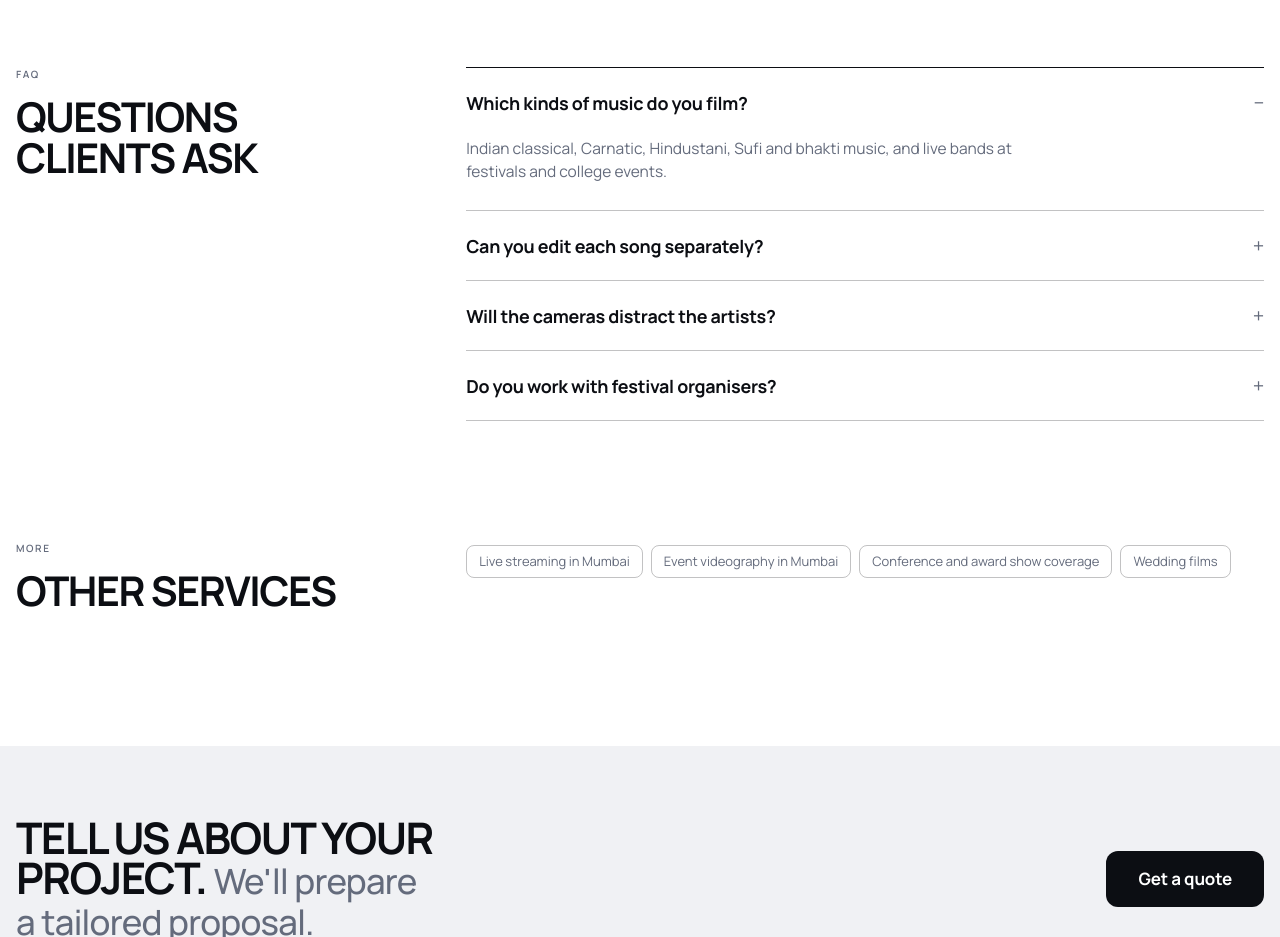
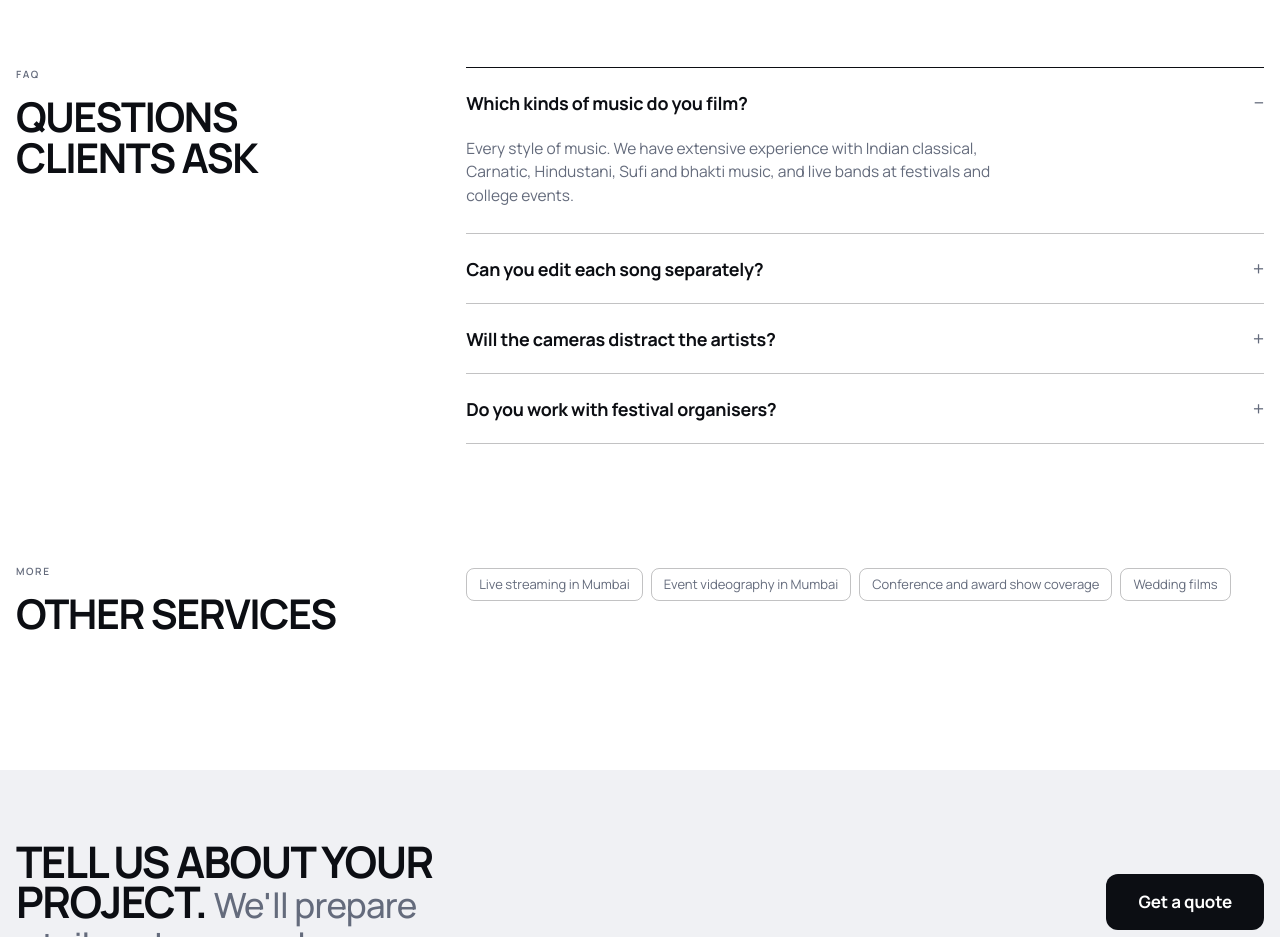
Before and after one commit to adityakapadiaa/apexvideo, a plain HTML site: page services/concert-recording/index.html in a window 1280 px wide. Shown: the part 1760-2697 px from the top of the page. Drawn offline with Linux system fonts and the light colour scheme.

Commit message:
Preview: concert FAQ says every style of music
Co-Authored-By: Claude Opus 5.5 <noreply@anthropic.com>
Claude-Session: https://claude.ai/code/session_013wTR6P7rKXuswm52h5So8X

```diff
--- a/services/concert-recording/index.html
+++ b/services/concert-recording/index.html
@@ -33,7 +33,7 @@ else if(/instagram\.com/.test(h))gtag("event","instagram_click",{page_path:locat
 <link rel="stylesheet" href="/assets/site.css?v=809c6f0580">
 <script>try{var t=localStorage.getItem("apex-theme");if(t==="dark"||t==="light")document.documentElement.dataset.theme=t}catch(e){}</script>
 <script type="application/ld+json">{"@context":"https://schema.org","@type":"Service","name":"Concert and classical music recording","serviceType":"Concert recording","description":"Multi-camera concert filming in Mumbai for Indian classical, Carnatic and Sufi music festivals, with performances edited song-wise for YouTube.","url":"https://dhavalapexvideo.in/services/concert-recording/","provider":{"@type":"ProfessionalService","@id":"https://dhavalapexvideo.in/#business","name":"Dhaval Apex Video","url":"https://dhavalapexvideo.in/"},"areaServed":[{"@type":"City","name":"Mumbai"},{"@type":"Country","name":"India"}]}</script>
-<script type="application/ld+json">{"@context":"https://schema.org","@type":"FAQPage","mainEntity":[{"@type":"Question","name":"Which kinds of music do you film?","acceptedAnswer":{"@type":"Answer","text":"Indian classical, Carnatic, Hindustani, Sufi and bhakti music, and live bands at festivals and college events."}},{"@type":"Question","name":"Can you edit each song separately?","acceptedAnswer":{"@type":"Answer","text":"Yes. For Virasat we edit individual artists' performances song by song, ready for YouTube upload."}},{"@type":"Question","name":"Will the cameras distract the artists?","acceptedAnswer":{"@type":"Answer","text":"We plan positions with the organiser and the crew coordinates silently on talkback, so the performance comes first."}},{"@type":"Question","name":"Do you work with festival organisers?","acceptedAnswer":{"@type":"Answer","text":"Yes. Most of our concert work is with organisers such as Banyan Tree Events and REACH."}}]}</script>
+<script type="application/ld+json">{"@context":"https://schema.org","@type":"FAQPage","mainEntity":[{"@type":"Question","name":"Which kinds of music do you film?","acceptedAnswer":{"@type":"Answer","text":"Every style of music. We have extensive experience with Indian classical, Carnatic, Hindustani, Sufi and bhakti music, and live bands at festivals and college events."}},{"@type":"Question","name":"Can you edit each song separately?","acceptedAnswer":{"@type":"Answer","text":"Yes. For Virasat we edit individual artists' performances song by song, ready for YouTube upload."}},{"@type":"Question","name":"Will the cameras distract the artists?","acceptedAnswer":{"@type":"Answer","text":"We plan positions with the organiser and the crew coordinates silently on talkback, so the performance comes first."}},{"@type":"Question","name":"Do you work with festival organisers?","acceptedAnswer":{"@type":"Answer","text":"Yes. Most of our concert work is with organisers such as Banyan Tree Events and REACH."}}]}</script>
 <script type="application/ld+json">{"@context":"https://schema.org","@type":"BreadcrumbList","itemListElement":[{"@type":"ListItem","position":1,"name":"Home","item":"https://dhavalapexvideo.in/"},{"@type":"ListItem","position":2,"name":"Concert and classical music recording","item":"https://dhavalapexvideo.in/services/concert-recording/"}]}</script>
 <style>
 .svcp .prose p:first-child{max-width:52ch}
@@ -80,7 +80,7 @@ else if(/instagram\.com/.test(h))gtag("event","instagram_click",{page_path:locat
 <div class="prose"><p>Apex Video films concerts and music festivals in Mumbai and across India with multi-camera coverage, from Hindustani and Carnatic recitals to Sufi evenings and full festival stages.</p><p>Music needs patience on camera: a raga builds slowly, and the right close-up of the hands matters as much as the wide shot of the stage. Our crew works on wireless talkback with a director cutting live, so every phrase is covered without disturbing the performers or the audience.</p><p>We have filmed Banyan Tree Events concerts including Mumbai Margazhi at St Andrews Auditorium in Bandra, Symphony of Santoor with Rahul Shivkumar Sharma at Jio World Convention Centre, Samanvay with Ashwini Bhide-Deshpande and Sudha Raghunathan, and Rakesh Chaurasia at the Indian Music Conference. As official videography partner for Virasat, we also edit individual performances song by song for YouTube.</p><p class="kit cap">In the kit · Sony cinematic and broadcast cameras · Broadcast-grade video switchers · Wireless talkback system</p></div></section>
 <section class="sec2 gut split" aria-labelledby="s2"><div><p class="cap">Process</p><h2 id="s2">How it works</h2></div><ol class="steps"><li><b>Plan with the organiser</b><span>Camera positions that respect the stage, the artists and the audience.</span></li><li><b>Film multi-camera</b><span>Close-ups on instruments, wides of the ensemble and audience moments.</span></li><li><b>Edit song by song</b><span>Individual performances cut and titled for YouTube release.</span></li><li><b>Festival films</b><span>Highlight films and recaps for the organiser&#x27;s channels.</span></li></ol></section>
 <section class="sec2 gut split" aria-labelledby="s3"><div><p class="cap">Selected work</p><h2 id="s3">Recent productions</h2></div><div class="rel"><a class="row" href="/films/mumbai-margazhi-2026/"><span><span class="t">Mumbai Margazhi 2026</span><small>St Andrews Auditorium, Bandra</small></span><span class="go">View →</span></a><a class="row" href="/films/symphony-of-santoor-2026/"><span><span class="t">Symphony of Santoor</span><small>Jio World Convention Centre</small></span><span class="go">View →</span></a><a class="row" href="/films/samanvay-2026/"><span><span class="t">Samanvay</span><small>Nehru Centre Auditorium</small></span><span class="go">View →</span></a><a class="row" href="/films/indian-music-conference-2019/"><span><span class="t">Indian Music Conference</span><small>Rakesh Chaurasia, flute</small></span><span class="go">View →</span></a><a class="row" href="/films/khusrau-kabir-2026/"><span><span class="t">Khusrau-Kabir 2026</span><small>Nehru Centre Auditorium</small></span><span class="go">View →</span></a><a class="row" href="/films/virasat-2026/"><span><span class="t">Virasat 2026</span><small>Official videography partner, Dehradun</small></span><span class="go">View →</span></a></div></section>
-<section class="sec2 gut split" aria-labelledby="s4"><div><p class="cap">FAQ</p><h2 id="s4">Questions clients ask</h2></div><div class="faq"><details open><summary>Which kinds of music do you film?</summary><p>Indian classical, Carnatic, Hindustani, Sufi and bhakti music, and live bands at festivals and college events.</p></details><details><summary>Can you edit each song separately?</summary><p>Yes. For Virasat we edit individual artists&#x27; performances song by song, ready for YouTube upload.</p></details><details><summary>Will the cameras distract the artists?</summary><p>We plan positions with the organiser and the crew coordinates silently on talkback, so the performance comes first.</p></details><details><summary>Do you work with festival organisers?</summary><p>Yes. Most of our concert work is with organisers such as Banyan Tree Events and REACH.</p></details></div></section>
+<section class="sec2 gut split" aria-labelledby="s4"><div><p class="cap">FAQ</p><h2 id="s4">Questions clients ask</h2></div><div class="faq"><details open><summary>Which kinds of music do you film?</summary><p>Every style of music. We have extensive experience with Indian classical, Carnatic, Hindustani, Sufi and bhakti music, and live bands at festivals and college events.</p></details><details><summary>Can you edit each song separately?</summary><p>Yes. For Virasat we edit individual artists&#x27; performances song by song, ready for YouTube upload.</p></details><details><summary>Will the cameras distract the artists?</summary><p>We plan positions with the organiser and the crew coordinates silently on talkback, so the performance comes first.</p></details><details><summary>Do you work with festival organisers?</summary><p>Yes. Most of our concert work is with organisers such as Banyan Tree Events and REACH.</p></details></div></section>
 <section class="sec2 gut split" aria-labelledby="s5"><div><p class="cap">More</p><h2 id="s5">Other services</h2></div><div class="also"><a href="/services/live-streaming-mumbai/">Live streaming in Mumbai</a><a href="/services/event-videography-mumbai/">Event videography in Mumbai</a><a href="/services/conference-award-show-coverage/">Conference and award show coverage</a><a href="/weddings/">Wedding films</a></div></section>
 </main>
 
```
